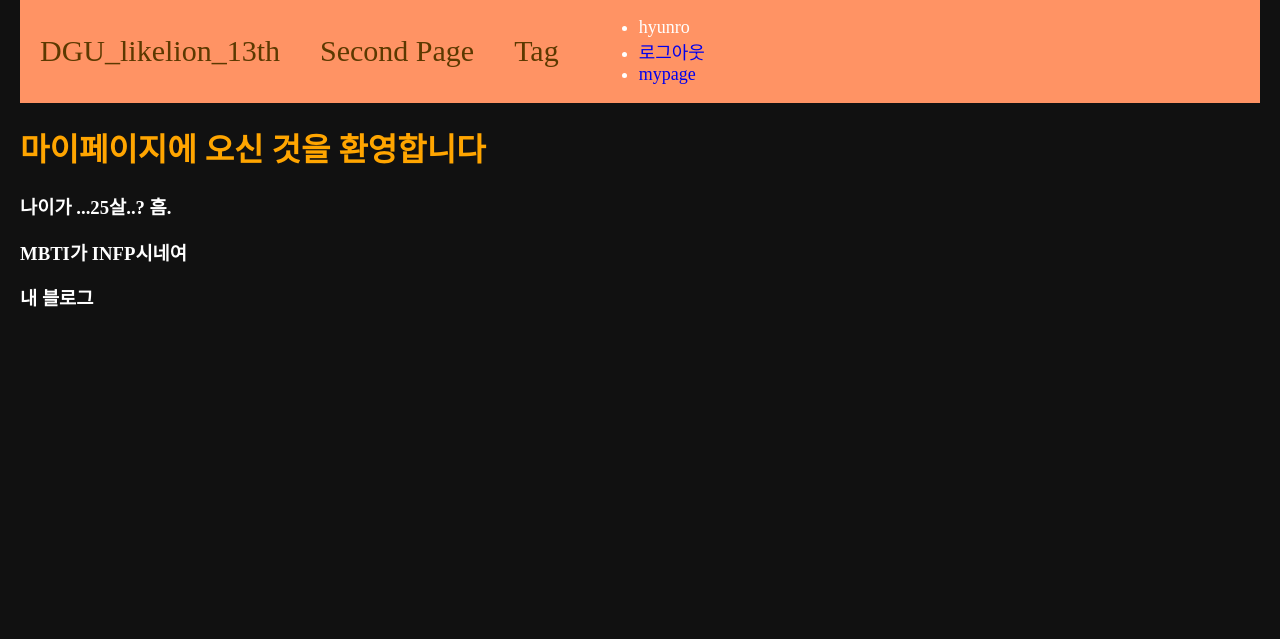
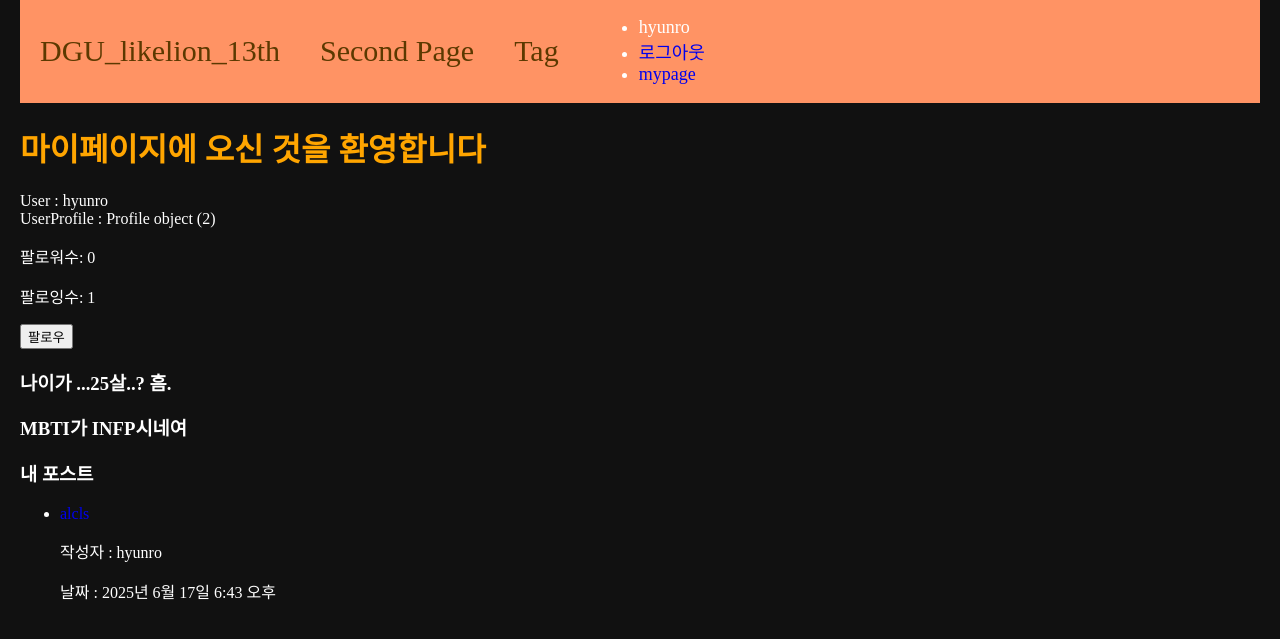
Before and after one commit to leehyunro123/likelion_13th_hw, a Django app: page /users/mypage/2/ in a window 1280 px wide. Shown: the part 21-660 px from the top of the page. Run offline with Django 5.2, Linux system fonts and the light colour scheme; data comes from the database, SQL or seed files in the repository; both versions use the stored data as it was after the commit; data that the repository does not hold is empty.

Commit message:
7주차 과제

```diff
--- a/accounts/models.py
+++ b/accounts/models.py
@@ -1,8 +1,20 @@
 from django.db import models
 from django.contrib.auth.models import User
+from django.db.models.signals import post_save
+from django.dispatch import receiver
 
 # Create your models here.
 class Profile(models.Model):
     user = models.OneToOneField(User, on_delete=models.CASCADE)
     age = models.IntegerField(null=True)
     mbti = models.CharField(null=True, max_length=4)
+    followings = models.ManyToManyField('self', symmetrical=False, related_name='followers')
+
+@receiver(post_save, sender=User)
+def create_user_profile(sender, instance, created, **kwargs):
+    if created:
+        Profile.objects.create(user=instance)
+
+@receiver(post_save, sender=User)
+def save_user_profile(sender, instance, **kwargs):
+    instance.profile.save()
--- a/main/models.py
+++ b/main/models.py
@@ -28,6 +28,8 @@ class Post(models.Model):
     image = models.ImageField(upload_to='post/', blank=True, null=True)
     views = models.PositiveIntegerField(default=0, help_text="조회수")
     tags = models.ManyToManyField(Tag, blank=True, related_name='posts')
+    like=models.ManyToManyField(User, related_name='likes', blank=True)
+    like_count = models.PositiveIntegerField(default=0)
     def __str__(self):
         return self.title
 
--- a/main/templates/main/detail.html
+++ b/main/templates/main/detail.html
@@ -2,7 +2,7 @@
 {% load static %}
 {% block content %}
     <h3>{{blog.title}}</h3>
-        작성자 : {{blog.writer}}
+    <a href="{% url 'users:mypage' blog_writer.id %}">작성자 : {{blog_writer.username}}</a>
     날짜 : {{blog.pub_date}}
     <hr />
     {% if blog.image %}
--- a/main/urls.py
+++ b/main/urls.py
@@ -18,4 +18,5 @@ urlpatterns = [
     path('delete/<int:id>', delete, name="delete"),
     path('tag-list', tag_list, name="tag-list"),
     path('tag-posts/<int:tag_id>', tag_posts, name="tag-posts"),
+    path('likes/<int:post_id>', likes, name="likes"),
 ]
--- a/users/templates/users/mypage.html
+++ b/users/templates/users/mypage.html
@@ -2,15 +2,36 @@
 {% load static %}
 {% block content %}
 <h1>마이페이지에 오신 것을 환영합니다</h1>
+User : {{ user }} <br>
+UserProfile : {{ user.profile }} <br>
+
+<p>팔로워수: {{ user.profile.followers.count }}</p>
+<p>팔로잉수: {{ user.profile.followings.count }}</p>
+
+{% if request.user != user %}
+    {% if request.user.profile in user.profile.followers.all %}
+        <a href="{% url 'users:follow' user.id %}">
+            <button type="button" class="btn btn-outline-info">언팔로우</button>
+        </a>
+    {% else %}
+        <a href="{% url 'users:follow' user.id %}">
+            <button type="button" class="btn btn-info">팔로우</button>
+        </a>
+    {% endif %}
+{% endif %}
+
+
+
 <h3>나이가 ...{{user.profile.age}}살..? 흠.</h3>
 <h3>MBTI가 {{user.profile.mbti}}시네여</h3>
-<h3>내 블로그</h3>
+<h3>내 포스트</h3>
 <ul>
-    {% for blog in blogs %}
+    {% for post in posts %}
         <li>
-            <a href="{% url 'main:detail' blog.id %}">{{blog.title}}</a>
-            <p>작성자 : {{blog.writer}}</p>
-            <p>날짜 : {{blog.pub_date}}</p>
+            <a href="{% url 'main:detail2' post.id %}">{{post.title}}</a>
+            <p>작성자 : {{post.writer}}</p>
+            <p>날짜 : {{post.pub_date}}</p>
         </li>
     {% endfor %}
+
 {% endblock %}
--- a/users/urls.py
+++ b/users/urls.py
@@ -4,4 +4,5 @@ from .views import *
 app_name = "users"
 urlpatterns = [
     path('mypage/<int:id>/', mypage, name='mypage'),
+    path('follow/<int:id>/', follow, name='follow'),
 ]
--- a/users/views.py
+++ b/users/views.py
@@ -1,14 +1,25 @@
-from django.shortcuts import render, get_object_or_404
+from django.shortcuts import render, get_object_or_404, redirect
 from django.contrib import auth
 from django.contrib.auth.models import User
-from main.models import Blog
+from main.models import Post, Blog
 
 # Create your views here.
 def mypage(request,id):
+    print(f"Received ID: {id}, Type: {type(id)}")
     user = get_object_or_404(User, pk=id)
-    blogs = Blog.objects.filter(writer=user.username)
+    posts = Post.objects.filter(writer=user)
     context = {
         'user': user,
-        'blogs': blogs,
+        'posts': posts,
     }
     return render(request, 'users/mypage.html', context)
+
+def follow(request, id):
+    user = request.user
+    follow_user = get_object_or_404(User, pk=id)
+    is_follower = user.profile in follow_user.profile.followers.all()
+    if is_follower:
+        user.profile.followings.remove(follow_user.profile)
+    else:
+        user.profile.followings.add(follow_user.profile)
+    return redirect('users:mypage', follow_user.id)
```
Also changed, not shown: accounts/views.py (+4 -4 lines), main/templates/main/detail2.html (+6 -2 lines), main/views.py (+18 -1 lines), accounts/migrations/0003_profile_followings.py (added), db.sqlite3, main/migrations/0011_post_like_post_like_count.py (added). Lines whose indentation alone changed are shown as unchanged.
